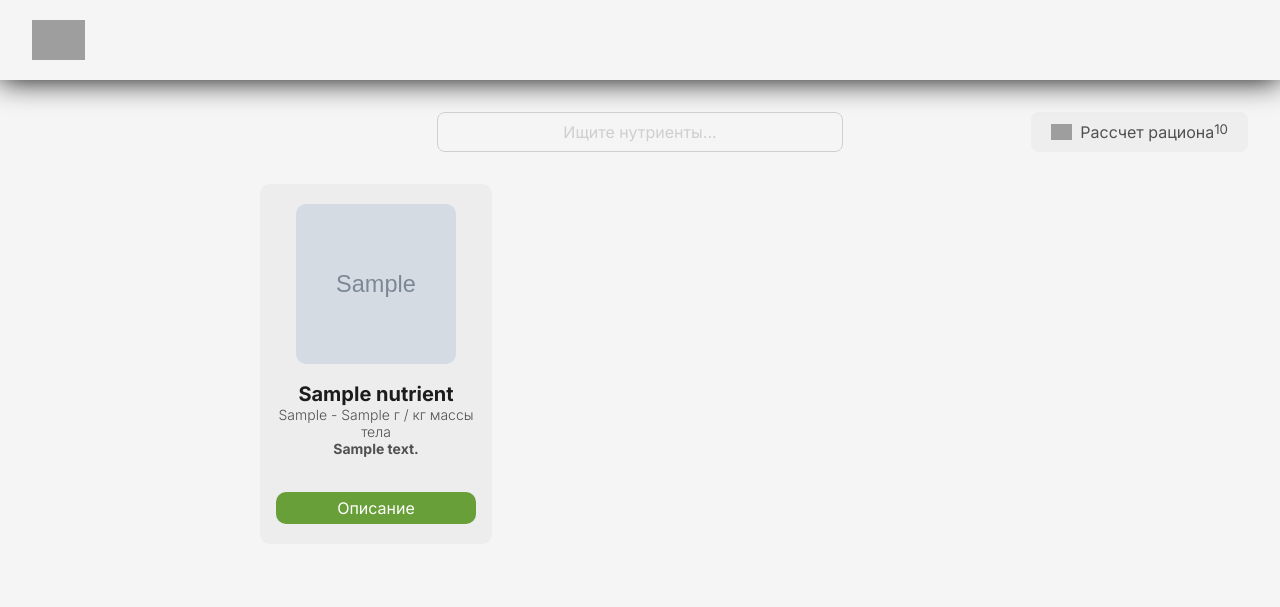
After one commit to fxcesprit/django_dine4fit, a Django app: template dine4fit/main/templates/main/pages/nutrients_list.html in a window 1280 px wide. The commit adds this page. Shown: the top 607 px of the page. Run offline with Django 5.2, Linux system fonts and the light colour scheme; the template is opened without the code that fills it: most values are stand-ins (such as "Sample title", 1, 10 or a date in 2020); grey boxes marked "Sample" are stand-in pictures.

Commit message:
added css

```diff
--- /dev/null
+++ b/dine4fit/main/static/main/css/components/dish_composition_btn.css
@@ -0,0 +1,24 @@
+.dish_composition_btn {
+    display: flex;
+    flex-direction: row;
+    align-items: center;
+    width: fit-content;
+    height: 2.5rem;
+    background-color: rgb(207, 207, 207, .2);
+    border-radius: 0.5rem;
+    line-height: 2.5rem;
+    padding: 0 1.25rem;
+}
+
+.dish_composition_btn:hover {
+    background-color: rgb(207, 207, 207, .4);
+}
+
+.dish_composition_btn sup {
+    margin-top: -0.4em;
+}
+
+.dish_composition_btn img {
+    height: 1rem;
+    margin-right: 0.5rem;
+}
--- /dev/null
+++ b/dine4fit/main/static/main/css/components/nutrient.css
@@ -0,0 +1,59 @@
+.nutrient {
+    display: flex;
+    flex-direction: column;
+    align-items: center;
+    justify-content: space-between;
+
+    width: 14.5rem;
+    height: 22.5rem;
+    background-color: #EDEDED;
+    border-radius: 0.625rem;
+
+    padding: 1.25rem 0.625rem;
+}
+
+.nutrient img {
+    width: 10rem;
+    height: 10rem;
+    object-fit: cover;
+    border-radius: 0.625rem;
+}
+
+.nutrient p {
+    margin: 0;
+}
+
+.nutrient .title {
+    font-weight: 700;
+    font-size: 20px;
+    text-align: center;
+    color:#1c1c1c;
+}
+
+.nutrient .daily_dose {
+    font-weight: 300;
+    color:#515151;
+    font-size: 14px;
+    text-align: center;
+}
+
+.nutrient .desc {
+    font-weight: 700;
+    color:#515151;
+    font-size: 14px;
+    text-align: center;
+}
+
+.btn_desc {
+    background-color: #689F38;
+    border-radius: 0.625rem;
+    width: 200px;
+    height: 32px;
+    color: white;
+    line-height: 32px;
+    text-align: center;
+}
+
+.btn_desc:hover {
+    background-color: #588F28;
+}
--- /dev/null
+++ b/dine4fit/main/static/main/css/components/search.css
@@ -0,0 +1,14 @@
+.search input {
+    width: 100%;
+    height: 2.5rem;
+    font-size: 1rem;
+    background-color: inherit;
+    border: 1px solid #cfcfcf;
+
+    border-radius: 0.5rem;
+    text-align: center;
+}
+
+.search ::placeholder {
+    color:#cfcfcf;
+}
--- a/dine4fit/main/static/main/css/main.css
+++ b/dine4fit/main/static/main/css/main.css
@@ -1,17 +1,22 @@
-*, *::before, *::after{box-sizing: border-box;}
+@import 'components/search.css';
+@import 'components/dish_composition_btn.css';
+@import 'components/nutrient.css';
+
+*, *::before, *::after{box-sizing: border-box; font-family: "Inter", sans-serif;}
 
 body {
     margin: 0;
     background-color: #F5F5F5;
+    color: #515151
 }
 
 a {
     text-decoration: none;
-    color: #000;
+    color: #515151;
 }
 
 a:visited {
-    color: #000;
+    color: #515151;
 }
 
 ul {
@@ -24,8 +29,9 @@ li {
 }
 
 .header {
-    padding: 1rem 2rem;
-    box-shadow: 0 0 30px #000
+    padding: 1.25rem 2rem;
+    height: 5rem;
+    box-shadow: 0 0 30px #000;
 }
 
 .header>div {
@@ -34,17 +40,28 @@ li {
 
 .content {
     padding: 2rem;
+    display: flex;
+    flex-direction: column;
+    align-items: center;
+}
+
+.header_content {
+    height: 2.5rem;
 }
 
 .content_top {
+    display: grid;
+    grid-template-columns: 1fr 1fr 1fr;
     text-align: center;
+    height: 2.5rem;
+    width: 100%;
 }
 
-.search {
-    display: inline-block;
-    padding: auto;
+.grid_3 {
+    display: flex;
+    justify-content: flex-end;
 }
 
-.dish_composition_icon {
-    display: inline-block;
+.main_icon > a > img {
+    height: 2.5rem;
 }
--- /dev/null
+++ b/dine4fit/main/static/main/css/pages/nutrients_list.css
@@ -0,0 +1,8 @@
+.nutrients {
+    margin: 2rem;
+    width: 50vw;
+    display: grid;
+    grid-template-columns: repeat(3, 14.5rem);
+    justify-content: center;
+    gap: 2rem;
+}
--- /dev/null
+++ b/dine4fit/main/templates/main/components/dish_composition_btn.html
@@ -0,0 +1,4 @@
+<a href="{% url 'dish_composition_url' dish_composition_order_id %}" class="dish_composition_btn">
+    <img src="http://127.0.0.1:9000/bucket/cutlery-icon%5B1%5D.webp" alt="dish_composition">
+    Рассчет рациона<sup>{% if nutrient_types_amount %}{{nutrient_types_amount}}{% endif %}</sup>
+</a>
--- /dev/null
+++ b/dine4fit/main/templates/main/components/nutrient.html
@@ -0,0 +1,12 @@
+<a href="{% url 'nutrient_info_url' nutrient.id %}" class="nutrient">
+    <img src="{{ nutrient.img }}" alt="nutrient">
+    <div class="nutrient_info">
+        <p class="title">{{ nutrient.name }}</p>
+        <p class="daily_dose">{{ nutrient.daily_dose_min }} - {{ nutrient.daily_dose_max }} г / кг массы тела</p>
+        <p class="desc">{{ nutrient.short_desc }}</p>
+    </div>
+    <div class="spacer"></div>
+    <div class="btn_desc">
+        Описание
+    </div>
+</a>
--- /dev/null
+++ b/dine4fit/main/templates/main/components/search.html
@@ -0,0 +1,7 @@
+<div class="search">
+    <form method="post" action="{% url 'nutrients_list_url' %}" enctype="multipart/form-data">
+        {% csrf_token %}
+        <input name="search_text" type="text", placeholder="Ищите нутриенты..." value="{{ search_text }}" >
+        <!-- <input type="submit" value="Найти"> -->
+    </form>
+</div>
--- a/dine4fit/main/templates/main/layout.html
+++ b/dine4fit/main/templates/main/pages/layout.html
@@ -5,12 +5,16 @@
     <meta charset="UTF-8">
     <meta name="viewport" content="width=device-width, initial-scale=1.0">
     <title>{% block title %}{% endblock %}</title>
+    {% block styles %}{% endblock %}
     <link rel="stylesheet" href="{% static 'main/css/main.css' %}">
+    <link rel="preconnect" href="https://fonts.googleapis.com">
+    <link rel="preconnect" href="https://fonts.gstatic.com" crossorigin>
+    <link href="https://fonts.googleapis.com/css2?family=Inter:ital,opsz,wght@0,14..32,100..900;1,14..32,100..900&display=swap" rel="stylesheet">
 </head>
 <body>
     <div class="header">
         <div class="main_icon">
-            <a href="{% url 'nutrients_list_url' %}"><img src="" alt="dine4fit"></a>
+            <a href="{% url 'nutrients_list_url' %}"><img src="http://127.0.0.1:9000/bucket/main_icon.png" alt="dine4fit"></a>
         </div>
         <div class="header_content">
             {% block header %}
--- /dev/null
+++ b/dine4fit/main/templates/main/pages/nutrients_list.html
@@ -0,0 +1,24 @@
+{% extends 'main/pages/layout.html' %}
+{% load static %}
+
+{% block title %}Нутриенты{% endblock %}
+
+{% block styles %}
+<link rel="stylesheet" href="{% static 'main/css/pages/nutrients_list.css' %}">
+{% endblock %}
+
+{% block content %}
+<div class="content_top">
+    <div class="grid_1"></div>
+    <div class="grid_2">{% include 'main/components/search.html' %}</div>
+    <div class="grid_3">{% include 'main/components/dish_composition_btn.html' %}</div>
+</div>
+
+<div class="nutrients">
+    {% for nutrient in nutrients %}
+        {% include 'main/components/nutrient.html' %}
+    {% empty %}
+        <p>Список пуст</p>
+    {% endfor %}
+</div>
+{% endblock %}
```
Also changed, not shown: dine4fit/main/static/main/css/pages/dish_composition.css (added, +74 -0 lines), dine4fit/main/static/main/css/pages/nutrient_info.css (added, +52 -0 lines), dine4fit/main/templates/main/dish_composition.html (deleted, +0 -12 lines), dine4fit/main/templates/main/nutrient_info.html (deleted, +0 -8 lines), dine4fit/main/templates/main/nutrients_list.html (deleted, +0 -38 lines), dine4fit/main/templates/main/pages/dish_composition.html (added, +33 -0 lines), dine4fit/main/templates/main/pages/nutrient_info.html (added, +23 -0 lines), dine4fit/main/views.py (+12 -9 lines).
